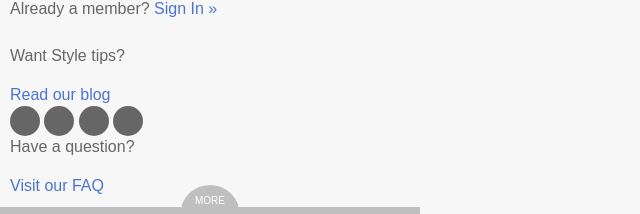
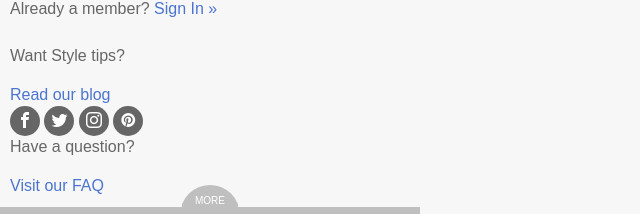
Before and after one commit to yorthehunter/gateway-prototype-alt, a Jekyll site: the page built from index.html, in a window 1280 px wide. Shown: the part 1184-1398 px from the top of the page, without its empty margins (0-640 px from the left). Built offline with Jekyll 4.4.1, drawn with Linux system fonts in a browser that asks for light colours.

Commit message:
footer icons

```diff
--- a/_includes/footer.html
+++ b/_includes/footer.html
@@ -12,8 +12,8 @@
 
 	<i class="icon facebook"><span>Facebook</span></i>
 	<i class="icon twitter"><span>Twitter</span></i>
-	<i class="icon"><span>Email</span></i>
-	<i class="icon"><span>Copy link</span></i>
+	<i class="icon instagram"><span>Instagram</span></i>
+	<i class="icon pinterest"><span>Pinterest</span></i>
 
 	</div>
 
--- a/css/styles.css
+++ b/css/styles.css
@@ -518,7 +518,7 @@ i.icon {
   i.icon span {
     display: none; }
   i.icon:after {
-    content: "\e601"; }
+    content: "\e97f"; }
 
 @-webkit-keyframes heroAnim {
   0% {
@@ -841,19 +841,13 @@ footer.opened .below-the-footer-fold {
   .social .icon:hover, .social .icon:focus {
     background-color: #333333; }
   .social .icon.twitter:after {
-    content: "\e60b"; }
+    content: "\ea96"; }
   .social .icon.facebook:after {
-    content: "\e60a"; }
-  .social .icon.tumblr:after {
-    content: "\e606"; }
-  .social .icon.flickr:after {
-    content: "\e604"; }
-  .social .icon.vimeo:after {
-    content: "\e608"; }
-  .social .icon.linkedin:after {
-    content: "\e605"; }
-  .social .icon.youtube:after {
-    content: "\e600"; }
+    content: "\ea90"; }
+  .social .icon.instagram:after {
+    content: "\ea92"; }
+  .social .icon.pinterest:after {
+    content: "\ead1"; }
   .social .icon span {
     display: none; }
 
--- a/sass/decoration/_icons.scss
+++ b/sass/decoration/_icons.scss
@@ -28,5 +28,5 @@ i.icon {
   @include icons;
   @include corners(50%);
   span { display: none; }
-  &:after { content: "\e601"; }
+  &:after { content: "\e97f"; }
 }
```
Also changed, not shown: sass/modules/_social.scss (+4 -7 lines), 8 other files.
